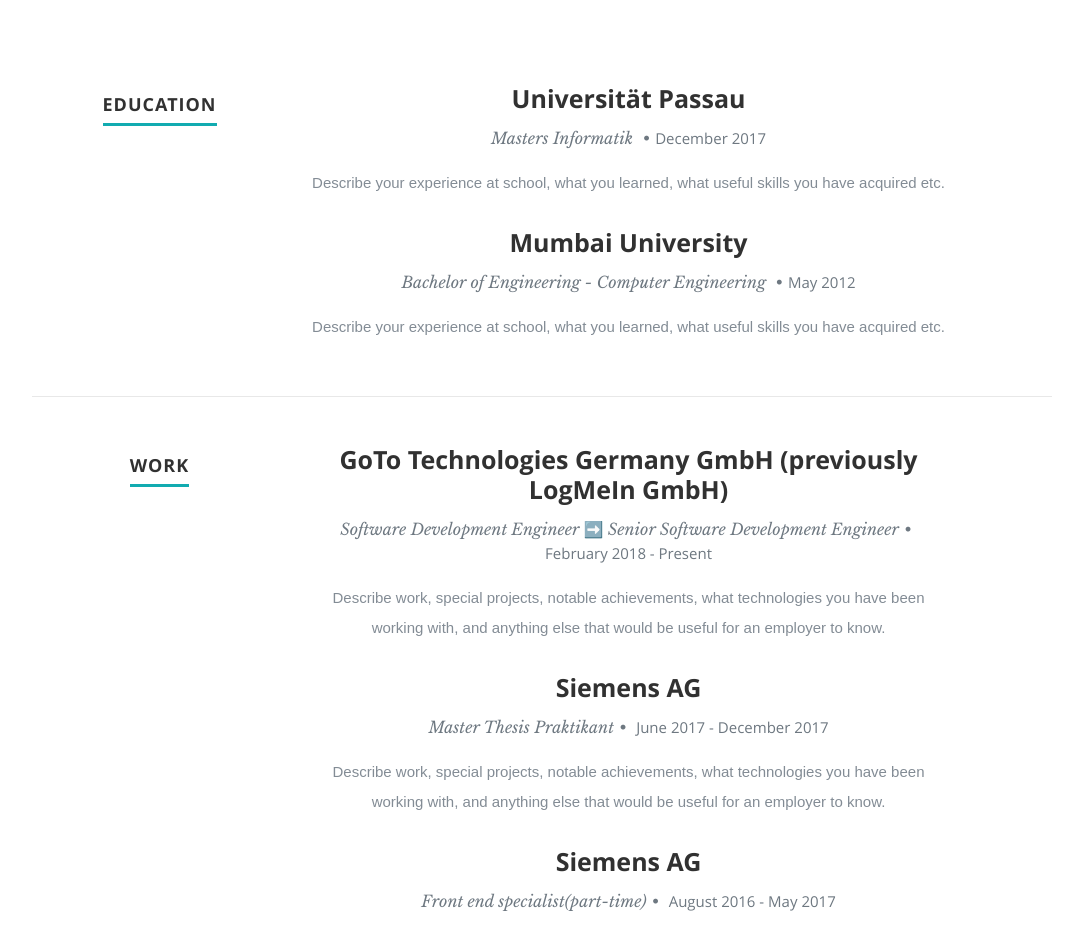
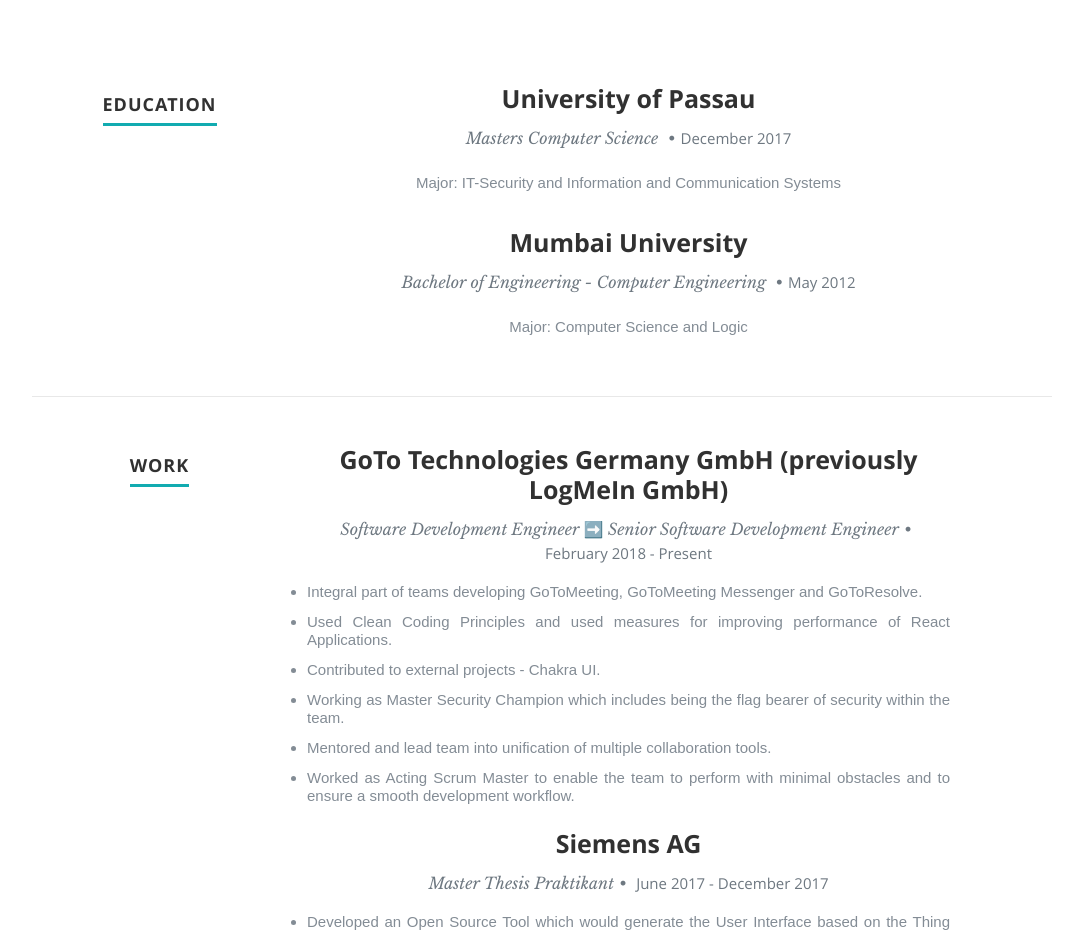
Before and after one commit to psujit/psujit.github.io, a React (Create React App) app: page / in a window 1280 px wide. Shown: the part 1100-2032 px from the top of the page, without its empty margins (98-1181 px from the left). Built offline with nearby package versions, Linux system fonts and the light colour scheme.

Commit message:
feat: add work ex in both languages

```diff
--- a/public/css/layout.css
+++ b/public/css/layout.css
@@ -125,7 +125,7 @@
   transition: all 0.3s ease-in-out;
 }
 header .scrolldown a:hover {
-  color: #11abb0;
+  color: #2b2b2b;
 }
 
 /* primary navigation
@@ -330,6 +330,11 @@
 #resume .date {
   font: 15px/24px 'opensans-regular', sans-serif;
   margin-top: 6px;
+}
+
+#resume .work ul {
+  list-style-type: disc;
+  text-align: justify;
 }
 
 /*----------------------------------------------*/
--- a/public/resumeData_en.json
+++ b/public/resumeData_en.json
@@ -58,16 +58,16 @@
   "resume": {
     "education": [
       {
-        "school": "Universität Passau",
-        "degree": "Masters Informatik",
+        "school": "University of Passau",
+        "degree": "Masters Computer Science",
         "graduated": "December 2017",
-        "description": "Describe your experience at school, what you learned, what useful skills you have acquired etc."
+        "description": "Major: IT-Security and Information and Communication Systems"
       },
       {
         "school": "Mumbai University",
         "degree": "Bachelor of Engineering - Computer Engineering",
         "graduated": "May 2012",
-        "description": "Describe your experience at school, what you learned, what useful skills you have acquired etc."
+        "description": "Major: Computer Science and Logic"
       }
     ],
     "work": [
@@ -75,31 +75,31 @@
         "company": "GoTo Technologies Germany GmbH (previously LogMeIn GmbH)",
         "title": "Software Development Engineer ➡️ Senior Software Development Engineer",
         "years": "February 2018 - Present",
-        "description": "Describe work, special projects, notable achievements, what technologies you have been working with, and anything else that would be useful for an employer to know."
+        "description": "Integral part of teams developing GoToMeeting, GoToMeeting Messenger and GoToResolve. $ Used Clean Coding Principles and used measures for improving performance of React Applications. $ Contributed to external projects - Chakra UI. $ Working as Master Security Champion which includes being the flag bearer of security within the team. $ Mentored and lead team into unification of multiple collaboration tools. $ Worked as Acting Scrum Master to enable the team to perform with minimal obstacles and to ensure a smooth development workflow."
       },
       {
         "company": "Siemens AG",
         "title": "Master Thesis Praktikant",
         "years": "June 2017 - December 2017",
-        "description": "Describe work, special projects, notable achievements, what technologies you have been working with, and anything else that would be useful for an employer to know."
+        "description": "Developed an Open Source Tool which would generate the User Interface based on the Thing Description. $ Using the Thing Description of each Thing, the tool would generate the User Interface for the Thing in order to control the Thing."
       },
       {
         "company": "Siemens AG",
         "title": "Front end specialist(part-time)",
         "years": "August 2016 - May 2017",
-        "description": "Describe work, special projects, notable achievements, what technologies you have been working with, and anything else that would be useful for an employer to know."
+        "description": "Single-handedly developed a complete GUI for SysDL2.0. $ Demo of the GUI was shown and well accepted at E-World 2017 (E-World is Europe’s Biggest Energy Trade Fair)"
       },
       {
         "company": "Siemens AG",
         "title": "Research Intern",
         "years": "March 2016 - April 2016",
-        "description": "Describe work, special projects, notable achievements, what technologies you have been working with, and anything else that would be useful for an employer to know."
+        "description": "Front end specialist in Core Architecture Group for Web of Systems. $ Developed a custom graph plotting framework for Siemens WoS project"
       },
       {
         "company": "Infosys Ltd",
         "title": "Systems Engineer ➡️ Senior Systems Engineer",
         "years": "May 2013 - September 2015",
-        "description": "Describe work, special projects, notable achievements, what technologies you have been working with, and anything else that would be useful for an employer to know."
+        "description": "Developed a full stack Java application for a leading Automobile Company. $ Transitioned from Java Developer to Front End Specialist."
       }
     ],
     "skills": [
@@ -149,6 +149,12 @@
         "url": "https://app.goto.com/messaging"
       },
       {
+        "title": "GoTo Resolve",
+        "category": "Remote Support Tool",
+        "image": "GoToResolve.png",
+        "url": "https://console.gotoresolve.com"
+      },
+      {
         "title": "The Sushi Wedding",
         "category": "Website I built as a wedding invite for our wedding",
         "image": "WeddingLogo.png",
--- a/src/Components/Resume.tsx
+++ b/src/Components/Resume.tsx
@@ -19,6 +19,7 @@
     )
   })
   const work = props.data.work.map((work) => {
+    const descriptions = work.description.split('$')
     return (
       <div key={work.company}>
         <h3>{work.company}</h3>
@@ -26,7 +27,11 @@
           {work.title}
           <span>&bull;</span> <em className="date">{work.years}</em>
         </p>
-        <p>{work.description}</p>
+        <ul>
+          {descriptions.map((description) => (
+            <li>{description} </li>
+          ))}
+        </ul>
       </div>
     )
   })
```
Also changed, not shown: public/resumeData_de.json (+17 -11 lines), public/images/GoToResolve.png (added).
